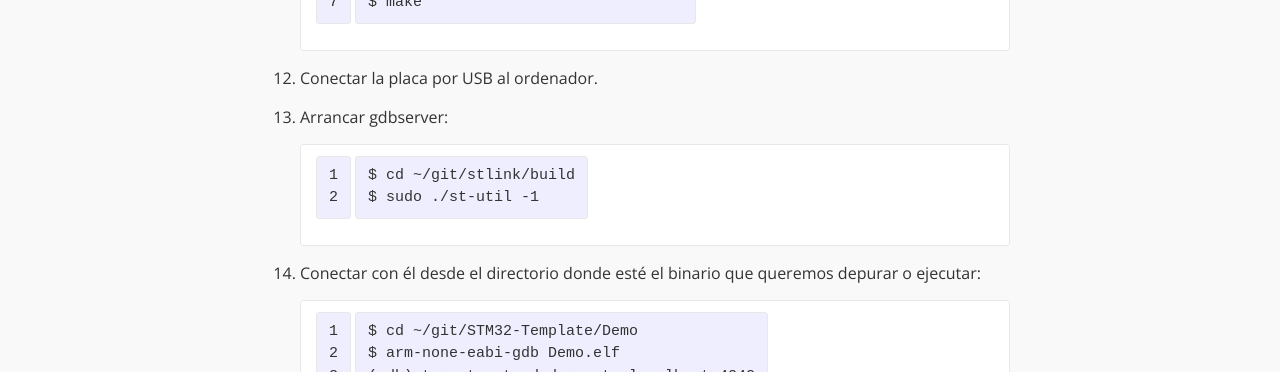
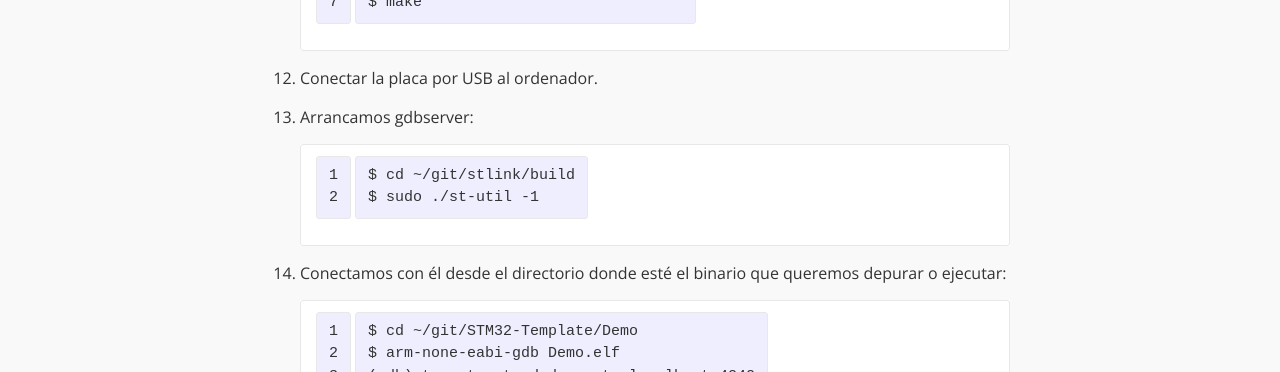
Before and after one commit to eduardofilo/eduardofilo.jekyll, a Jekyll site: the page built from desarrollo/stm32.md, in a window 1280 px wide and 900 px high, scrolled down 2410 px. Shown: the part 197-569 px from the top of the window. Built offline with Jekyll 4.4.1, drawn with Linux system fonts in a browser that asks for light colours.

Commit message:
Pequeños cambios.

```diff
--- a/desarrollo/stm32.md
+++ b/desarrollo/stm32.md
@@ -72,12 +72,12 @@ Sobre Ubuntu 16.04.
 
 12. Conectar la placa por USB al ordenador.
 
-13. Arrancar gdbserver:
+13. Arrancamos gdbserver:
 
         $ cd ~/git/stlink/build
         $ sudo ./st-util -1
 
-14. Conectar con él desde el directorio donde esté el binario que queremos depurar o ejecutar:
+14. Conectamos con él desde el directorio donde esté el binario que queremos depurar o ejecutar:
 
         $ cd ~/git/STM32-Template/Demo
         $ arm-none-eabi-gdb Demo.elf
```
